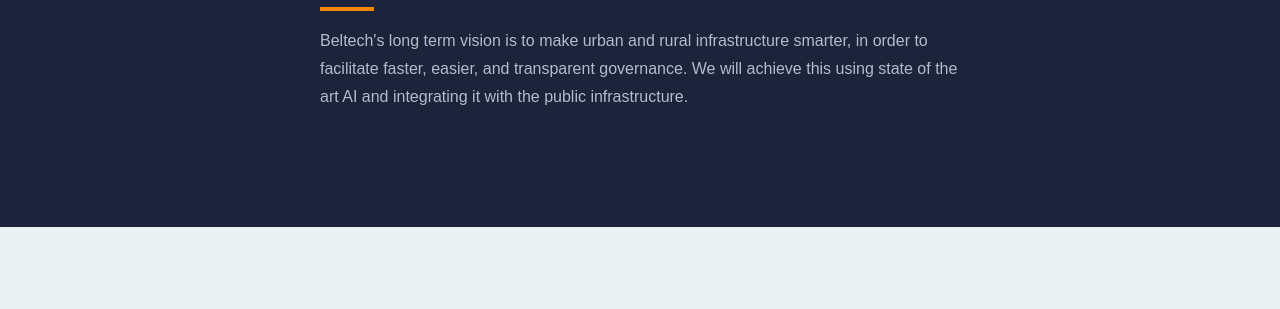
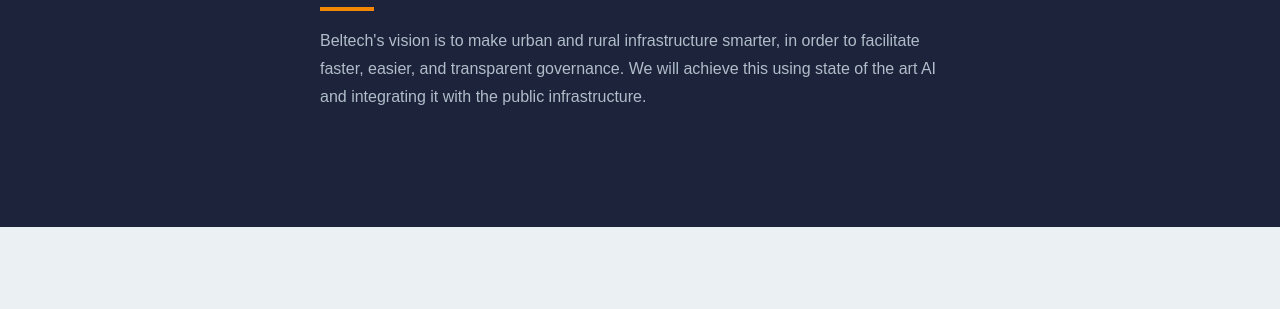
Before and after one commit to AbhinavThukral97/Beltech, a plain HTML site: page index.html in a window 1280 px wide. Shown: the part 728-1037 px from the top of the page. Drawn offline with nearby package versions, Linux system fonts and the light colour scheme; a web font is replaced by a local one.

Commit message:
Update index.html

```diff
--- a/index.html
+++ b/index.html
@@ -77,7 +77,7 @@
         <h4>Vision</h4>
         <hr />
         <p>
-          Beltech's long term vision is to make urban and rural infrastructure
+          Beltech's vision is to make urban and rural infrastructure
           smarter, in order to facilitate faster, easier, and transparent
           governance. We will achieve this using state of the art AI and
           integrating it with the public infrastructure.
```
